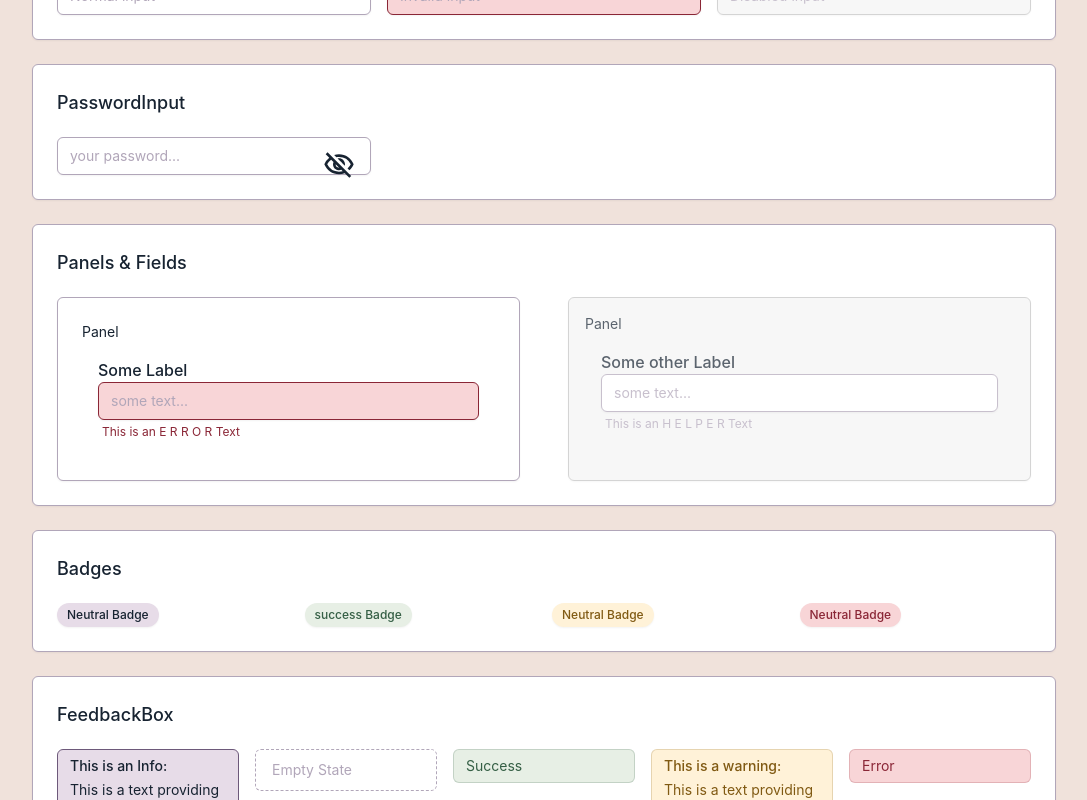
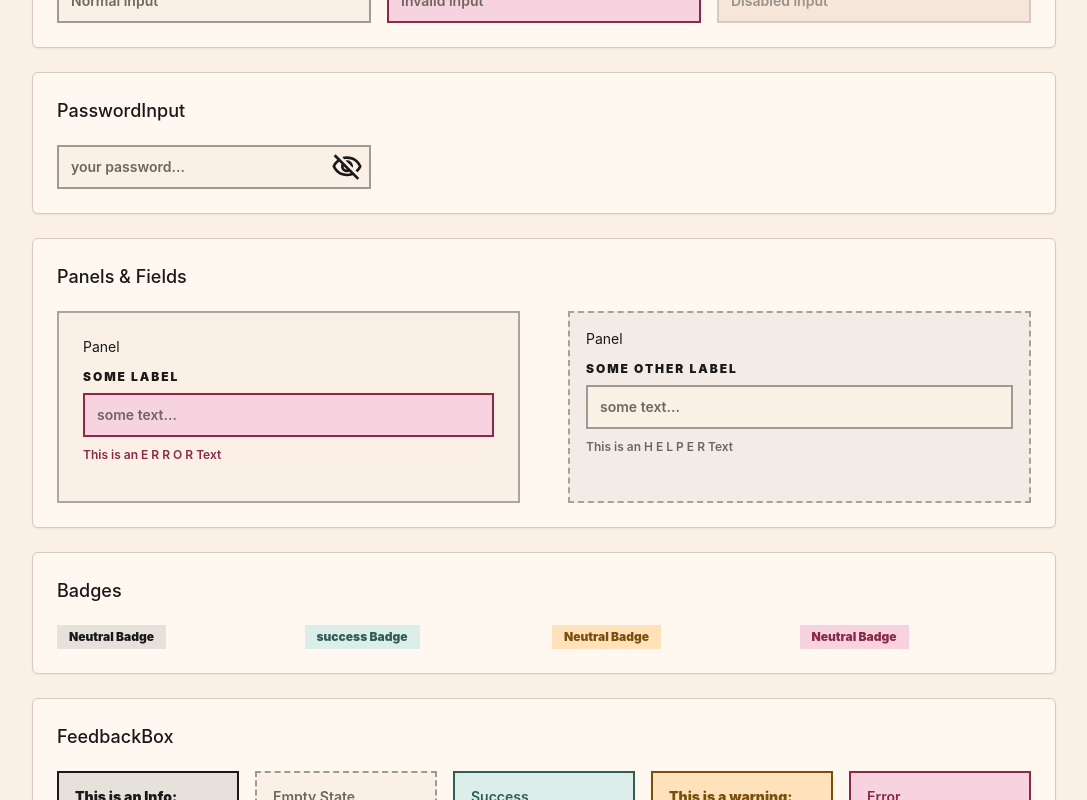
Before and after one commit to CodeRacon/roomfull-2.0, a Next.js app: page /design-system in a window 1280 px wide. Shown: the part 820-1620 px from the top of the page, without its empty margins (96-1183 px from the left). Built offline with nearby package versions, Linux system fonts and the light colour scheme.

Commit message:
refactor: refresh shared feedish UI primitives

```diff
--- a/src/app/styles/globals.css
+++ b/src/app/styles/globals.css
@@ -1,69 +1,46 @@
 @import "tailwindcss";
 
 @theme {
-	--color-background: #f0e2db;
+	--color-feed-cream: #faf0e6;
+	--color-feed-ink: #191919;
+	--color-feed-teal: #8fc7bd;
+	--color-feed-pink: #dc6b8c;
+	--color-feed-coral: #fb7953;
+	--color-feed-amber: #f6ad4f;
 
-	--color-surface: #ffffff;
-	--color-surface-muted: #f3f3f3f3;
+	--color-background: var(--color-feed-cream);
 
-	--color-border: #b1a6b9;
-	--color-border-muted: #c3c3c3;
-	--color-text: #172331;
-	--color-muted: #b1a6b9;
+	--color-surface: #fff8f1;
+	--color-surface-muted: #f1dfd0;
 
-	--color-primary: #6d597a;
-	--color-primary-hover: #5c4869;
-	--color-primary-soft: #e7dce8;
+	--color-border: #d8c9ba;
+	--color-text: var(--color-feed-ink);
+	--color-muted: #6f665f;
 
-	--color-secondary: #355070;
-	--color-secondary-soft: #dce4ed;
+	--color-primary: var(--color-feed-ink);
+	--color-primary-hover: #2b2b2b;
+	--color-primary-soft: var(--color-feed-cream);
 
-	--color-tertiary: #b56576;
-	--color-tertiary-soft: #f0d8dd;
+	--color-secondary: #4f8077;
+	--color-secondary-hover: #3f6b63;
+	--color-secondary-soft: #dceeea;
 
-	--color-accent-one: #e56b6f;
-	--color-accent-one-soft: #f8d5d7;
+	--color-success-bg: #dceeea;
+	--color-success-text: #315d55;
 
-	--color-accent-two: #eaac8b;
-	--color-accent-two-soft: #f8dfd0;
+	--color-warning-bg: #ffe2b9;
+	--color-warning-text: #7a4f0d;
 
-	--color-success-bg: #e7efe5;
-	--color-success-text: #355f45;
+	--color-danger-bg: #f7d3df;
+	--color-danger-text: #8a2948;
 
-	--color-warning-bg: #fff2d8;
-	--color-warning-text: #805a13;
-
-	--color-danger-bg: #f8d5d7;
-	--color-danger-text: #8a2636;
-
-	--color-focus: #355070;
-
-	--color-room-desk: #355070;
-	--color-room-desk-soft: #dce4ed;
-	--color-room-desk-muted: #eef3f8;
-	--color-room-desk-strong: #293f59;
-
-	--color-room-booth: #6d597a;
-	--color-room-booth-soft: #e7dce8;
-	--color-room-booth-muted: #f5eef6;
-	--color-room-booth-strong: #5c4869;
-
-	--color-room-team: #4f7469;
-	--color-room-team-soft: #dfeae5;
-	--color-room-team-muted: #f0f7f4;
-	--color-room-team-strong: #31554c;
-
-	--color-room-meeting: #eaac8b;
-	--color-room-meeting-soft: #f8dfd0;
-	--color-room-meeting-muted: #fff1e8;
-	--color-room-meeting-strong: #8a5634;
+	--color-focus: var(--color-feed-ink);
 }
 
 :root {
 	color-scheme: light;
 	font-family: -apple-system, BlinkMacSystemFont, "Segoe UI", sans-serif;
 	line-height: 1.5;
-	/* color: #b1a6b9; */
 }
 
 * {
@@ -79,6 +56,98 @@ body {
 body {
 	background: var(--color-background);
 	color: var(--color-text);
+}
+
+.type-display-hero {
+	font-size: 3.5rem;
+	font-weight: 900;
+	letter-spacing: 0;
+	line-height: 1;
+	text-wrap: pretty;
+}
+
+.type-display-page {
+	font-size: 2.5rem;
+	font-weight: 900;
+	letter-spacing: 0;
+	line-height: 1;
+	text-wrap: pretty;
+}
+
+.type-panel-title {
+	font-size: 2.5rem;
+	font-weight: 900;
+	letter-spacing: 0;
+	line-height: 1;
+	text-wrap: pretty;
+}
+
+.type-section-title {
+	font-size: 2rem;
+	font-weight: 650;
+	letter-spacing: 0;
+	line-height: 1.15;
+	text-wrap: pretty;
+}
+
+.type-body-lead {
+	font-size: 1rem;
+	line-height: 1.75;
+}
+
+.type-header-link {
+	font-size: 1rem;
+	font-weight: 650;
+	line-height: 1.25;
+}
+
+@media (min-width: 40rem) {
+	.type-display-hero {
+		font-size: 4.5rem;
+	}
+
+	.type-display-page {
+		font-size: 3rem;
+	}
+
+	.type-panel-title {
+		font-size: 3rem;
+	}
+}
+
+@media (min-width: 48rem) {
+	.type-display-hero {
+		font-size: 6rem;
+	}
+
+	.type-display-page {
+		font-size: 4.5rem;
+	}
+
+	.type-section-title {
+		font-size: 2.5rem;
+	}
+
+	.type-body-lead {
+		font-size: 1.125rem;
+		line-height: 1.8;
+	}
+}
+
+@media (min-width: 64rem) {
+	.type-display-hero {
+		font-size: 7.5rem;
+	}
+
+	.type-panel-title {
+		font-size: 3.5rem;
+	}
+}
+
+@media (min-width: 83rem) {
+	.type-display-hero {
+		font-size: 8.5rem;
+	}
 }
 
 button {
--- a/src/shared/ui/anchor/Anchor.tsx
+++ b/src/shared/ui/anchor/Anchor.tsx
@@ -14,11 +14,12 @@ export function Anchor({
 	...props
 }: AnchorProps) {
 	const anchorClassName = clsx(
-		"inline-flex items-center text-sm font-medium transition-colors",
+		"inline-flex min-h-10 items-center text-sm font-black transition-colors",
 		variant === "primary" &&
-			" justify-center rounded-md px-4 py-2 bg-secondary text-white hover:bg-secondary-hover",
-		"focus-visible:outline-focus focus-visible:outline-2 focus-visible:outline-offset-2",
-		variant === "secondary" && " text-secondary",
+			"justify-center bg-primary px-4 py-2 text-primary-soft hover:bg-primary-hover",
+		"focus-visible:outline-2 focus-visible:outline-offset-2 focus-visible:outline-focus",
+		variant === "secondary" &&
+			"bg-primary/10 px-3 py-2 text-primary hover:bg-primary hover:text-primary-soft",
 		className,
 	);
 
--- a/src/shared/ui/badge/Badge.tsx
+++ b/src/shared/ui/badge/Badge.tsx
@@ -15,8 +15,8 @@ export function Badge({
 	variant = "neutral",
 }: BadgeProps) {
 	const badgeClassName = clsx(
-		"inline-flex shrink-0 w-fit h-fit items-center rounded-full px-2.5 py-1 text-xs font-medium shadow-xs",
-		variant === "neutral" && "bg-primary-soft text-text",
+		"inline-flex h-fit w-fit shrink-0 items-center px-3 py-1.5 text-xs font-black leading-none",
+		variant === "neutral" && "bg-primary/10 text-primary",
 		variant === "muted" && "bg-surface-muted text-muted",
 		variant === "success" && "bg-success-bg text-success-text",
 		variant === "warning" && "bg-warning-bg text-warning-text",
--- a/src/shared/ui/button/Button.tsx
+++ b/src/shared/ui/button/Button.tsx
@@ -14,11 +14,12 @@ export function Button({
 	...props
 }: ButtonProps) {
 	const buttonClassName = clsx(
-		"inline-flex items-center justify-center rounded-md px-4 py-2 text-sm font-medium transition-colors",
-		"focus-visible:outline-focus focus-visible:outline-2 focus-visible:outline-offset-2 cursor-pointer",
-		variant === "primary" && "bg-primary text-white hover:bg-primary-hover",
+		"inline-flex min-h-10 items-center justify-center px-4 py-2 text-sm font-black transition-colors",
+		"cursor-pointer touch-manipulation focus-visible:outline-2 focus-visible:outline-offset-2 focus-visible:outline-focus",
+		variant === "primary" &&
+			"bg-primary text-primary-soft hover:bg-primary-hover",
 		variant === "secondary" &&
-			"border border-border bg-surface text-primary hover:bg-surface-muted",
+			"border-2 border-primary bg-transparent text-primary hover:bg-primary hover:text-primary-soft",
 		disabled && "disabled:cursor-not-allowed disabled:opacity-60",
 		className,
 	);
--- a/src/shared/ui/feedback-box/FeedbackBox.tsx
+++ b/src/shared/ui/feedback-box/FeedbackBox.tsx
@@ -17,22 +17,22 @@ export function FeedbackBox({
 	variant = "info",
 }: FeedbackBoxProps) {
 	const feedbackBoxClassName = clsx(
-		"w-full rounded-md border px-3 py-1 text-sm leading-6",
+		"w-full border-2 px-4 py-3 text-sm font-semibold leading-6",
 		!title && "h-fit leading-4",
-		variant === "info" && "border-primary bg-primary-soft text-text",
-		variant === "empty" && "border-dashed border-border px-4 py-2 text-muted",
+		variant === "info" && "border-primary bg-primary/10 text-primary",
+		variant === "empty" &&
+			"border-dashed border-primary/40 bg-background text-muted",
 		variant === "success" &&
-			"border-success-text/20 bg-success-bg text-success-text",
+			"border-success-text bg-success-bg text-success-text",
 		variant === "warning" &&
-			"border-warning-text/20 bg-warning-bg text-warning-text",
-		variant === "error" &&
-			"border-danger-text/20 bg-danger-bg text-danger-text",
+			"border-warning-text bg-warning-bg text-warning-text",
+		variant === "error" && "border-danger-text bg-danger-bg text-danger-text",
 		className,
 	);
 
 	return (
 		<div className={feedbackBoxClassName}>
-			{title && <p className="font-medium">{title}</p>}
+			{title && <p className="font-black">{title}</p>}
 			<div>{children}</div>
 		</div>
 	);
--- a/src/shared/ui/field/Field.tsx
+++ b/src/shared/ui/field/Field.tsx
@@ -18,9 +18,10 @@ export function Field({
 	className,
 	htmlFor,
 }: FieldProps) {
-	const fieldClassName = clsx("p-4", className);
-	const labelClassName = "text-m font-medium text-text";
-	const feedbackClassName = "ml-1 mt-1 text-xs";
+	const fieldClassName = clsx("space-y-2 py-3", className);
+	const labelClassName =
+		"text-xs font-black uppercase tracking-[0.16em] text-primary";
+	const feedbackClassName = "text-xs font-semibold leading-5";
 
 	return (
 		<div className={fieldClassName}>
--- a/src/shared/ui/index.ts
+++ b/src/shared/ui/index.ts
@@ -1,7 +1,7 @@
 export { Anchor } from "./anchor";
 export { Badge } from "./badge";
 export { Button } from "./button";
-export type { CalendarDay } from "./calendar";
+export type { CalendarAccentClasses, CalendarDay } from "./calendar";
 export { Calendar } from "./calendar";
 export { FeedbackBox } from "./feedback-box";
 export { Field } from "./field";
--- a/src/shared/ui/panel/Panel.tsx
+++ b/src/shared/ui/panel/Panel.tsx
@@ -18,9 +18,10 @@ export function Panel({
 	padding = "normal",
 }: PanelProps) {
 	const panelClassName = clsx(
-		"rounded-md border border-border shadow-xs",
-		variant === "default" && "bg-surface",
-		variant === "muted" && "bg-surface-muted border-border-muted opacity-70",
+		"border-2 border-primary/35",
+		variant === "default" && "bg-background",
+		variant === "muted" &&
+			"border-dashed border-primary/30 bg-primary/5 text-muted",
 		padding === "normal" && "p-6",
 		padding === "compact" && "p-4",
 		className,
--- a/src/shared/ui/password-input/PasswordInput.tsx
+++ b/src/shared/ui/password-input/PasswordInput.tsx
@@ -28,7 +28,7 @@ export function PasswordInput({
 				{...props}
 			></TextInput>
 			<button
-				className="absolute right-4 top-3 cursor-pointer"
+				className="absolute right-2 top-1/2 inline-flex size-8 -translate-y-1/2 cursor-pointer items-center justify-center text-primary focus-visible:outline-2 focus-visible:outline-offset-2 focus-visible:outline-focus disabled:cursor-not-allowed disabled:text-muted disabled:opacity-60"
 				type="button"
 				disabled={disabled}
 				aria-label={
--- a/src/shared/ui/room-card/RoomCard.css
+++ b/src/shared/ui/room-card/RoomCard.css
@@ -2,7 +2,11 @@
 	position: relative;
 	overflow: hidden;
 	border-color: var(--room-card-accent);
-	background: linear-gradient(135deg, white, var(--room-card-muted));
+	background: linear-gradient(
+		135deg,
+		var(--color-surface),
+		var(--room-card-muted)
+	);
 }
 
 .room-card::before {
@@ -22,31 +26,31 @@
 }
 
 .room-card--desk {
-	--room-card-accent: var(--color-room-desk);
-	--room-card-soft: var(--color-room-desk-soft);
-	--room-card-muted: var(--color-room-desk-muted);
-	--room-card-strong: var(--color-room-desk-strong);
+	--room-card-accent: var(--color-secondary);
+	--room-card-soft: var(--color-secondary-soft);
+	--room-card-muted: #eef7f5;
+	--room-card-strong: var(--color-success-text);
 }
 
 .room-card--booth {
-	--room-card-accent: var(--color-room-booth);
-	--room-card-soft: var(--color-room-booth-soft);
-	--room-card-muted: var(--color-room-booth-muted);
-	--room-card-strong: var(--color-room-booth-strong);
+	--room-card-accent: var(--color-feed-pink);
+	--room-card-soft: var(--color-danger-bg);
+	--room-card-muted: #fff0f5;
+	--room-card-strong: var(--color-danger-text);
 }
 
 .room-card--team {
-	--room-card-accent: var(--color-room-team);
-	--room-card-soft: var(--color-room-team-soft);
-	--room-card-muted: var(--color-room-team-muted);
-	--room-card-strong: var(--color-room-team-strong);
+	--room-card-accent: var(--color-feed-coral);
+	--room-card-soft: #ffd9cb;
+	--room-card-muted: #fff1eb;
+	--room-card-strong: #8d351d;
 }
 
 .room-card--meeting {
-	--room-card-accent: var(--color-room-meeting);
-	--room-card-soft: var(--color-room-meeting-soft);
-	--room-card-muted: var(--color-room-meeting-muted);
-	--room-card-strong: var(--color-room-meeting-strong);
+	--room-card-accent: var(--color-feed-amber);
+	--room-card-soft: var(--color-warning-bg);
+	--room-card-muted: #fff3df;
+	--room-card-strong: var(--color-warning-text);
 }
 
 .room-card__title,
--- a/src/shared/ui/text-input/TextInput.tsx
+++ b/src/shared/ui/text-input/TextInput.tsx
@@ -13,14 +13,14 @@ export function TextInput({
 	...props
 }: TextInputProps) {
 	const textInputClassName = clsx(
-		"w-full rounded-md border bg-surface px-3 py-2 text-sm text-text shadow-xs transition-colors placeholder:text-muted",
-		"focus-visible:outline-1",
+		"min-h-11 w-full border-2 bg-background px-3 py-2 text-sm font-semibold text-text transition-colors placeholder:text-muted",
+		"focus-visible:outline-2 focus-visible:outline-offset-2 focus-visible:outline-focus",
 		!invalid &&
-			"focus-visible:outline-focus border-border hover:border-primary",
+			"border-primary/40 hover:border-primary disabled:border-primary/20 disabled:hover:border-primary/20",
 		invalid &&
-			"border-danger-text focus-visible:outline-danger-text bg-danger-bg!",
+			"border-danger-text bg-danger-bg! text-danger-text placeholder:text-danger-text/65 focus-visible:outline-danger-text",
 		disabled &&
-			"border-border-muted disabled:cursor-not-allowed disabled:bg-surface-muted disabled:text-muted disabled:opacity-70",
+			"disabled:cursor-not-allowed disabled:bg-surface-muted disabled:text-muted disabled:opacity-70",
 		className,
 	);
 
```
Also changed, not shown: src/shared/ui/menu/Menu.tsx (+9 -4 lines).
